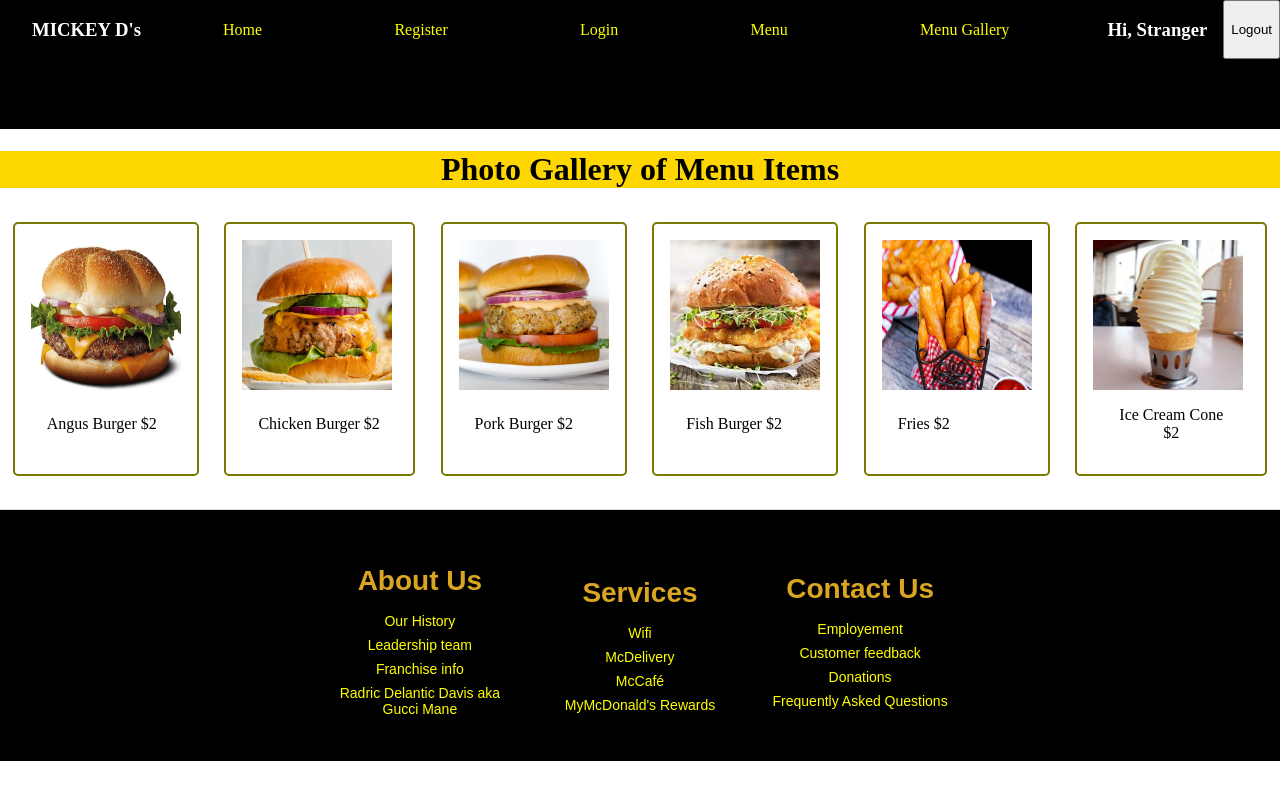
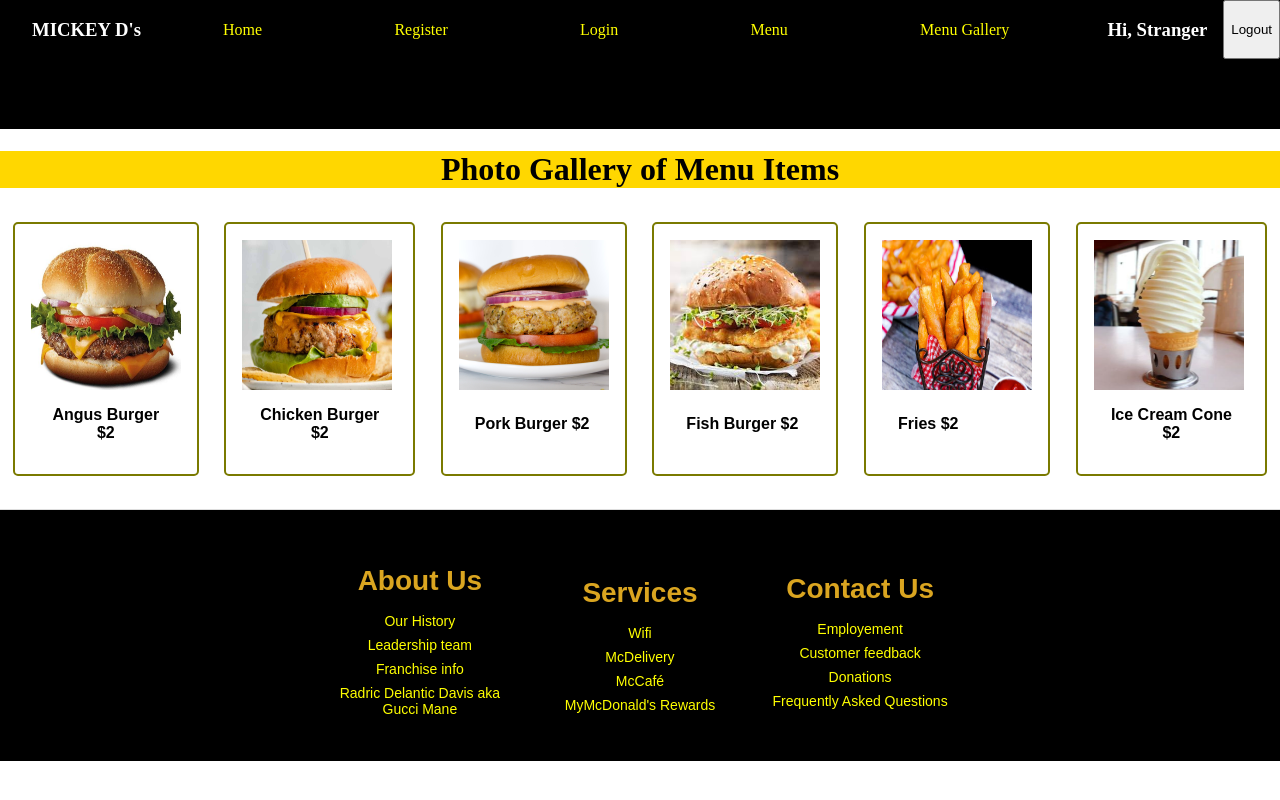
Before and after one commit to Mickey-d-s/GraceShopper, a React (Vite) app in the folder client/: page /MenuGallery in a window 1280 px wide. Built offline with nearby package versions, Linux system fonts and the light colour scheme; no server answers.

Commit message:
css font

```diff
--- a/client/src/components/Gallery.css
+++ b/client/src/components/Gallery.css
@@ -65,5 +65,7 @@ caption {
     flex-wrap: wrap;
     color:black;
     font-size: 16px;
-    padding:1rem
+    padding:1rem;
+    font-family: "Lobster", sans-serif;
+    font-weight: bold;
 }
```
